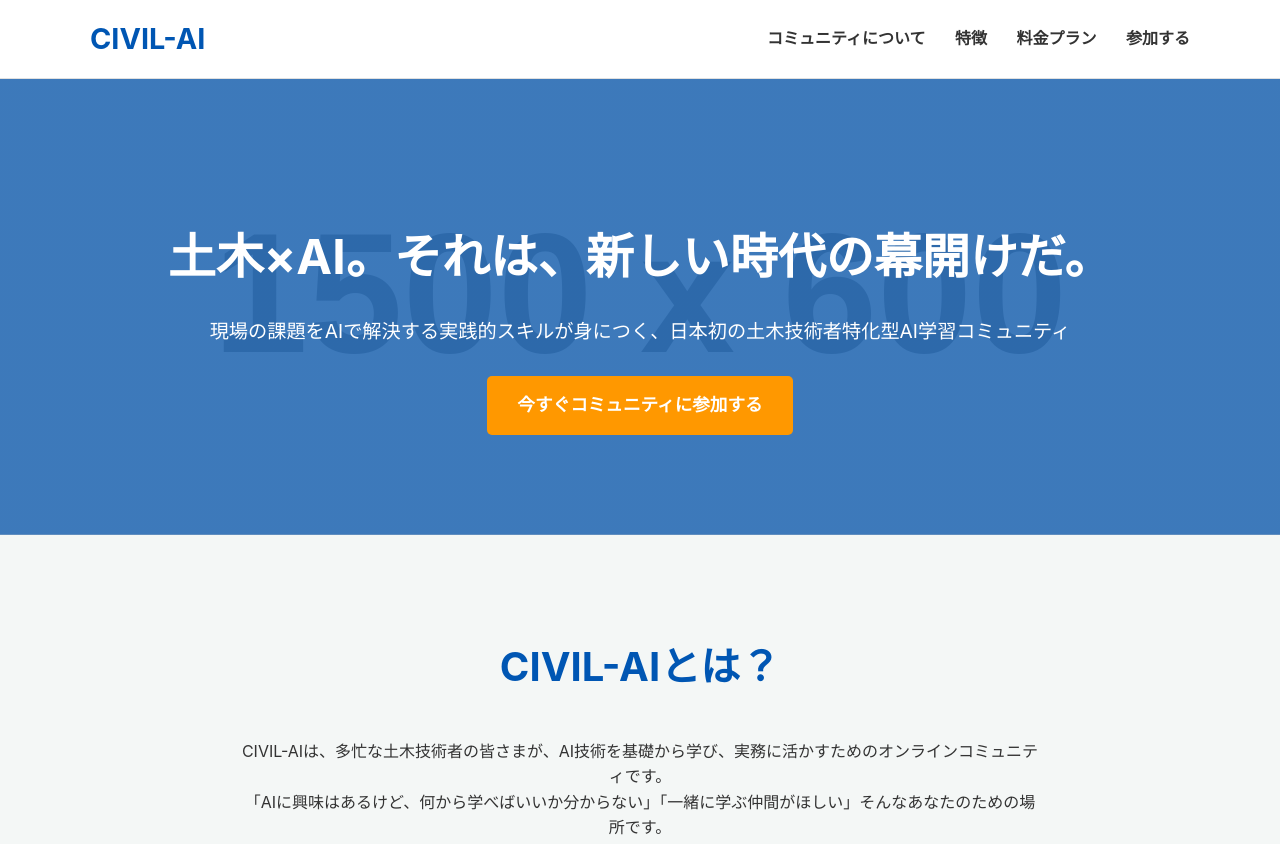
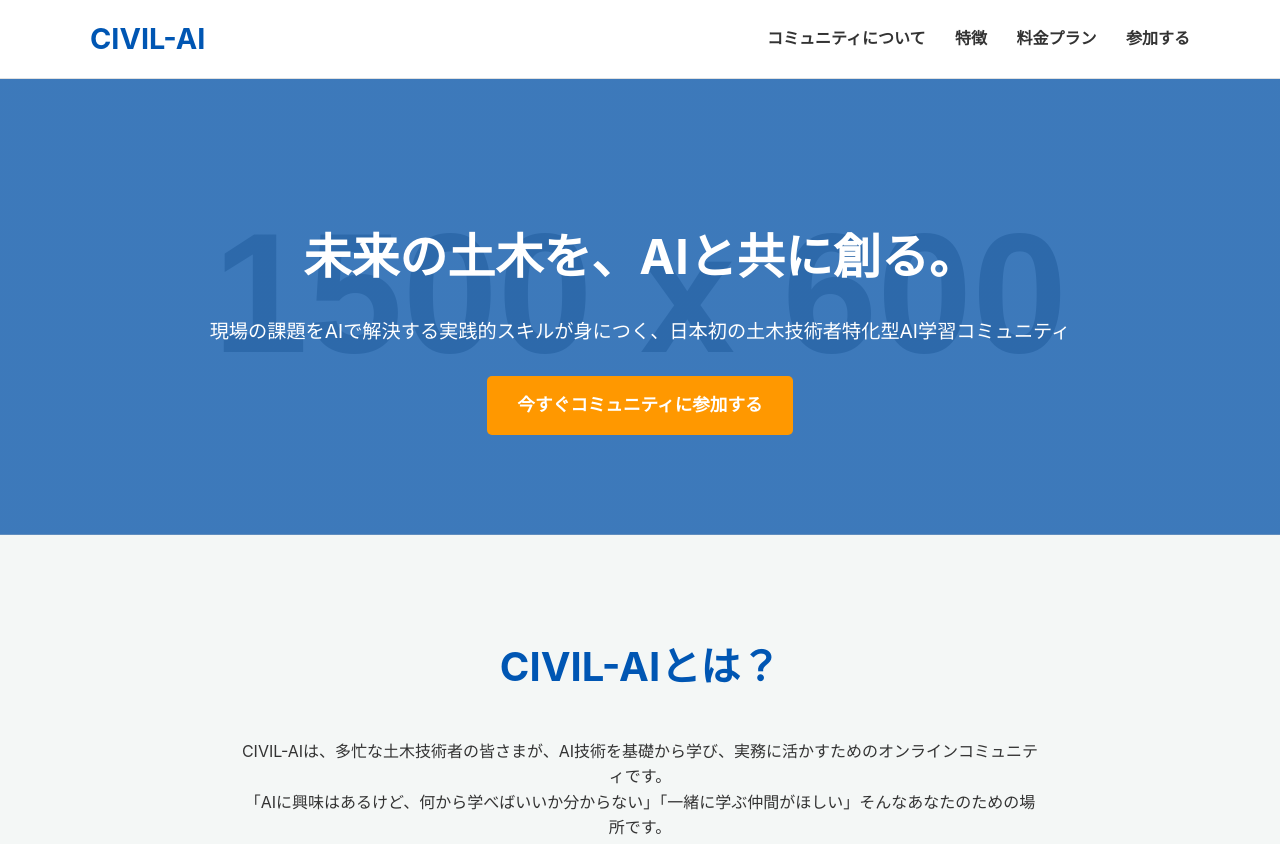
Before and after one commit to Ryucin/doboAI, a plain HTML site: page index.html in a window 1280 px wide. Shown: the top 844 px of the page. Drawn offline with Linux system fonts and the light colour scheme; placeholder pictures from the web are drawn by us.

Commit message:
Revert "キャッチコピー変更"
This reverts commit 54c0d58e90af452d2173fd56a46d3aa33e200ac2.

```diff
--- a/index.html
+++ b/index.html
@@ -184,7 +184,7 @@
 
     <section class="hero">
         <div class="container">
-            <h2>土木×AI。それは、新しい時代の幕開けだ。</h2>
+            <h2>未来の土木を、AIと共に創る。</h2>
             <p>現場の課題をAIで解決する実践的スキルが身につく、日本初の土木技術者特化型AI学習コミュニティ</p>
             <a href="#cta" class="btn">今すぐコミュニティに参加する</a>
         </div>
```
